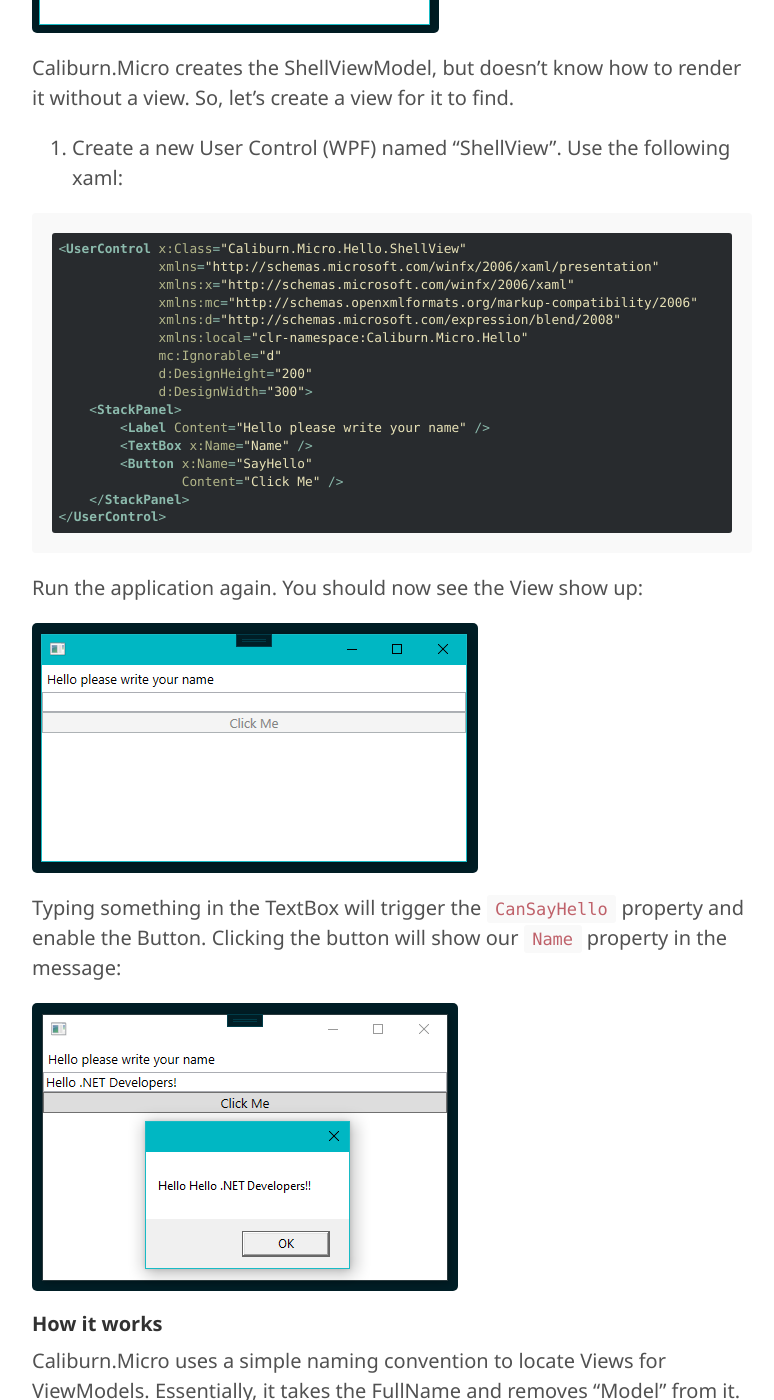
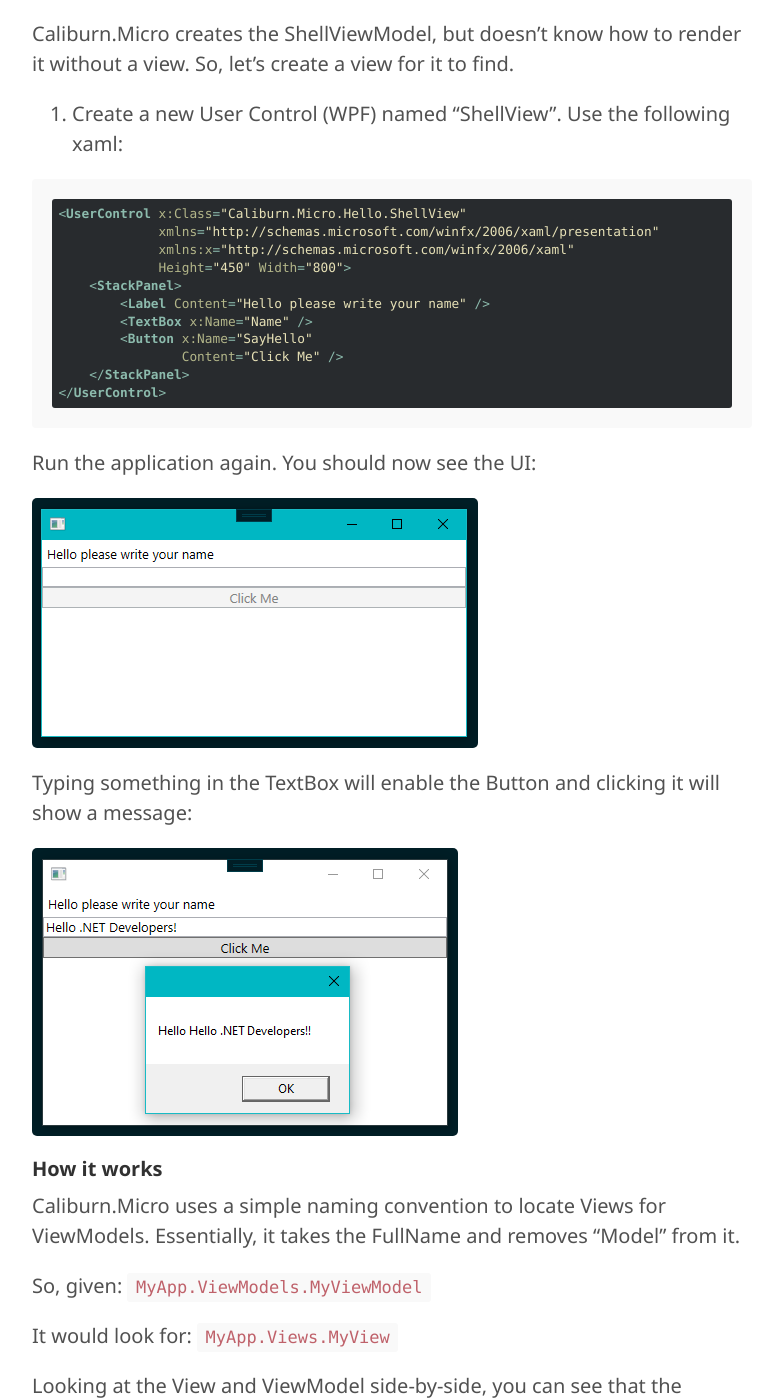
Before and after one commit to Caliburn-Micro/caliburn-micro.github.io, a Jekyll site: the page built from documentation/configuration.md, in a window 1280 px wide and 1400 px high, scrolled down 3307 px. Shown: the whole window, without its empty margins (248-1022 px from the left). Built offline with Jekyll 4.4.1, drawn with Linux system fonts in a browser that asks for light colours; some of the changed text lies outside the part shown.

Commit message:
Small fixes/formatting

````diff
--- a/documentation/configuration.md
+++ b/documentation/configuration.md
@@ -2,7 +2,7 @@
 layout: page
 title: Basic Configuration, Actions and Conventions
 ---
-Starting a project:
+### Starting a project:
 1. Open Visual Studio
 
 2. Create a new WPF Application called “Caliburn.Micro.Hello”
@@ -60,9 +60,10 @@
     }
 ```
 
->Notice that the ShellViewModel inherits from PropertyChangedBase. This is a Caliburn.Micro base class that implements the infrastructure for property change notification and automatically performs UI thread marshalling. It will come in handy :)
+Notice that the ShellViewModel inherits from PropertyChangedBase. This is a base class that implements the infrastructure for property change notification and automatically performs UI thread marshalling. It will come in handy :)
 
 Now that we have our ViewModel, let’s create the bootstrapper. The Bootstrapper will configure the framework and tell it what to do.
+
 7. Create a new class named "HelloBootstrapper". You can use this tiny bit of code:
 
 ``` csharp
@@ -82,14 +83,15 @@
 The Bootsrapper allows you to specify the type of root view model using `DisplayRootViewFor<TViewModel>()`. The “root view model” is a ViewModel that Caliburn.Micro will instantiate and use to show your application.
 
 Next, we need to implement the "HelloBootstrapper" so it will run at startup.
+
 8. To do that, update your App.xaml to add the bootstrapper to your resources, like this:
 
 #### WPF
 ``` xml
-<Application x:Class="Caliburn.Micro.Hello.App"
-             xmlns="http://schemas.microsoft.com/winfx/2006/xaml/presentation"
+<Application xmlns="http://schemas.microsoft.com/winfx/2006/xaml/presentation"
              xmlns:x="http://schemas.microsoft.com/winfx/2006/xaml"
-             xmlns:local="clr-namespace:Caliburn.Micro.Hello">
+             xmlns:local="clr-namespace:Caliburn.Micro.Hello"
+             x:Class="Caliburn.Micro.Hello.App">
     <Application.Resources>
         <ResourceDictionary>
             <ResourceDictionary.MergedDictionaries>
@@ -114,12 +116,7 @@
 <UserControl x:Class="Caliburn.Micro.Hello.ShellView"
              xmlns="http://schemas.microsoft.com/winfx/2006/xaml/presentation"
              xmlns:x="http://schemas.microsoft.com/winfx/2006/xaml"
-             xmlns:mc="http://schemas.openxmlformats.org/markup-compatibility/2006"
-             xmlns:d="http://schemas.microsoft.com/expression/blend/2008"
-             xmlns:local="clr-namespace:Caliburn.Micro.Hello"
-             mc:Ignorable="d"
-             d:DesignHeight="200"
-             d:DesignWidth="300">
+             Height="450" Width="800">
     <StackPanel>
         <Label Content="Hello please write your name" />
         <TextBox x:Name="Name" />
@@ -129,11 +126,11 @@
 </UserControl>
 ```
 
-Run the application again. You should now see the View show up:
+Run the application again. You should now see the UI:
 
 ![View found](/public/images/documentation/view-found.png)
 
-Typing something in the TextBox will trigger the `CanSayHello` property and enable the Button. Clicking the button will show our `Name` property in the message:
+Typing something in the TextBox will enable the Button and clicking it will show a message:
 
 ![View with data](/public/images/documentation/view-with-data.png)
 
````
